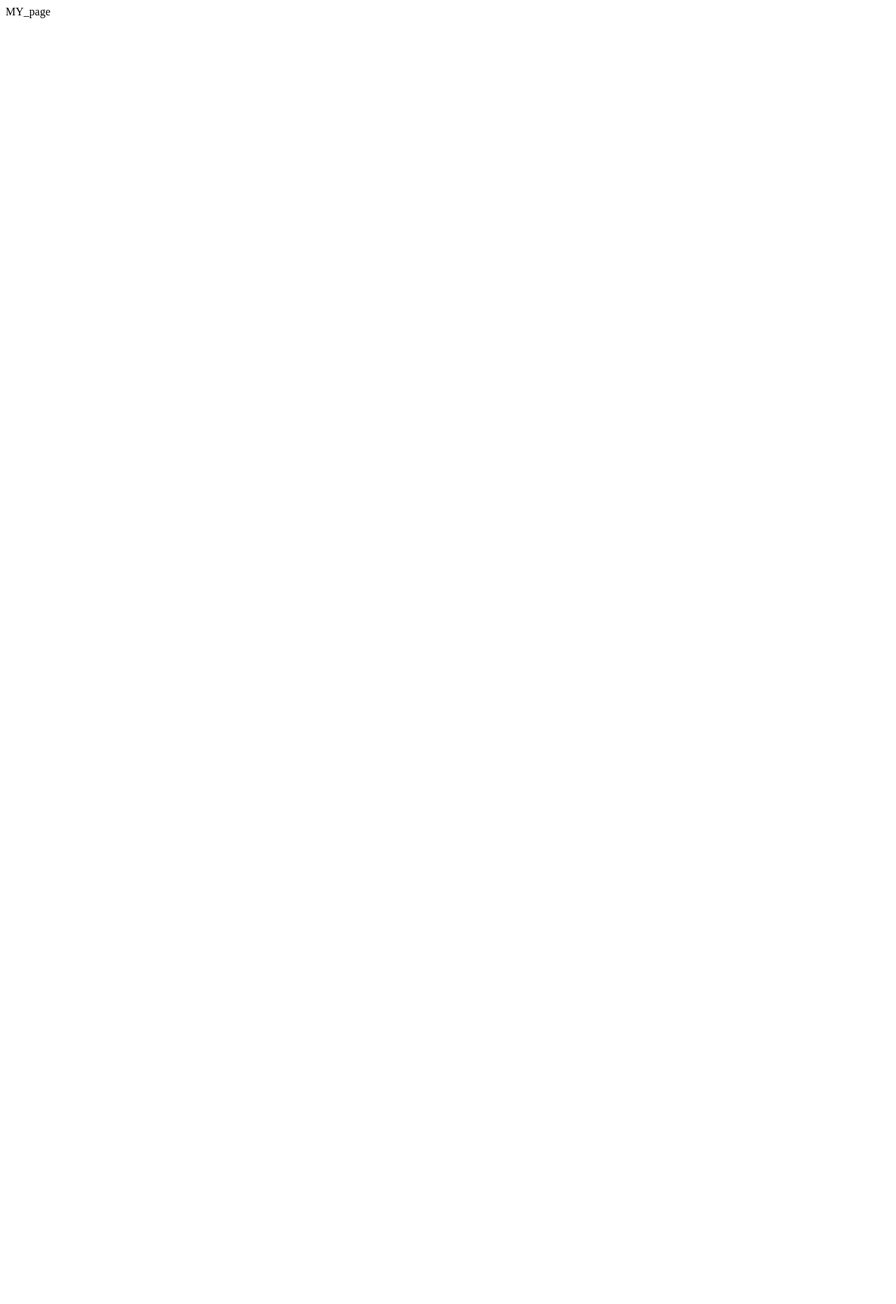
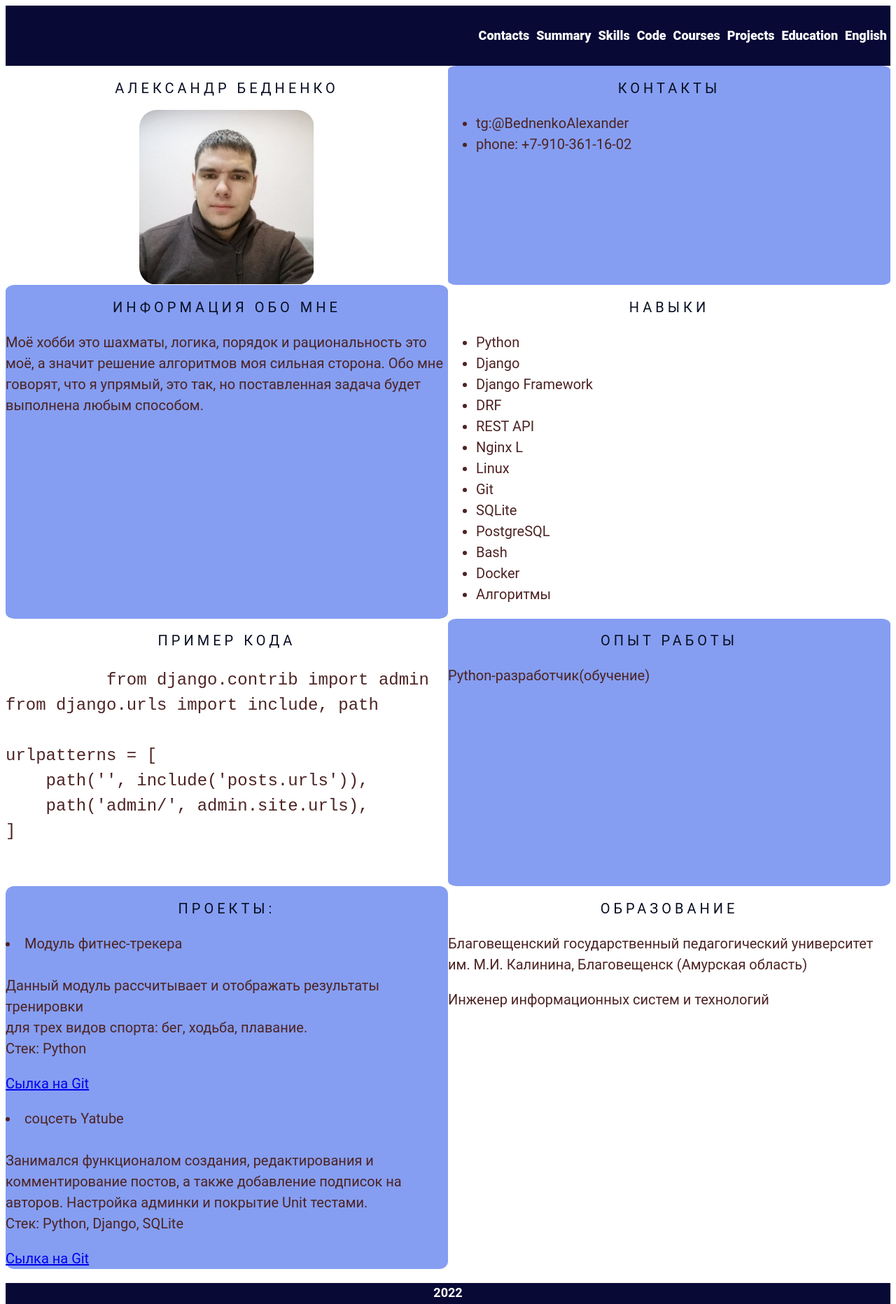
Before and after one commit to Alexander28-31/rsschool-cv, a plain HTML site: page index.html in a window 1280 px wide. Shown: the top 1863 px of the page at 70% size. Before the commit the page ends 800 px from the top, so only its background shows below. Drawn offline with Linux system fonts and the light colour scheme.

Commit message:
feat: add css and index

```diff
--- a/index.html
+++ b/index.html
@@ -1,12 +1,131 @@
 <!DOCTYPE html>
 <html lang="en">
+
 <head>
-    <meta charset="UTF-8">
-    <meta http-equiv="X-UA-Compatible" content="IE=edge">
-    <meta name="viewport" content="width=device-width, initial-scale=1.0">
-    <title>Document</title>
+  <meta charset="UTF-8">
+  <meta http-equiv="X-UA-Compatible" content="IE=edge">
+  <meta name="viewport" content="width=device-width, initial-scale=1.0">
+  <link rel="stylesheet" href="style.css">
+  <title>My_cv</title>
+  <link rel="icon" href="assets/ico_panda.ico">
 </head>
+
 <body>
-    MY_page
+  <header class="header">
+    <div class="container">
+      <nav class="nav">
+        <ul class="nav-list">
+          <li class="nav-item"><a href="#contacts" class="nav-link ">Contacts</a></li>
+          <li class="nav-item"><a href="#summary" class="nav-link">Summary</a></li>
+          <li class="nav-item"><a href="#skills" class="nav-link">Skills</a></li>
+          <li class="nav-item"><a href="#code" class="nav-link">Code</a></li>
+          <li class="nav-item"><a href="#courses" class="nav-link">Courses</a></li>
+          <li class="nav-item"><a href="#projects" class="nav-link">Projects</a></li>
+          <li class="nav-item"><a href="#education" class="nav-link">Education</a></li>
+          <li class="nav-item"><a href="#english" class="nav-link">English</a></li>
+        </ul>
+      </nav>
+    </div>
+
+  </header>
+  <main class="main">
+    <div class="container main-container ">
+      <section class="section" id="profile">
+        <h1 class="section-title">Александр Бедненко</h1>
+        <div class="photo"></div>
+      </section>
+
+      <section class="section" id="contacts">
+        <h2 class="section-title">Контакты</h2>
+        <ul>
+          <li>tg:@BednenkoAlexander</li>
+          <li>phone: +7-910-361-16-02</li>
+        </ul>
+      </section>
+      <section class="section" id="summary">
+        <h2 class="section-title">Информация обо мне</h2>
+        <p>Моё хобби это шахматы, логика, порядок и рациональность это моё, а значит решение алгоритмов моя сильная
+          сторона.
+          Обо мне говорят, что я упрямый, это так, но поставленная задача будет выполнена любым способом. </p>
+      </section>
+      <section class="section" id="skills">
+        <h2 class="section-title">Навыки</h2>
+        <ul>
+          <li>Python </li>
+          <li>Django </li>
+          <li>Django Framework </li>
+          <li>DRF </li>
+          <li>REST API </li>
+          <li>Nginx L</li>
+          <li>Linux </li>
+          <li>Git </li>
+          <li>SQLite </li>
+          <li>PostgreSQL </li>
+          <li>Bash </li>
+          <li>Docker </li>
+          <li>Алгоритмы</li>
+        </ul>
+      </section>
+      <section class="section" id="code">
+        <h2 class="section-title">Пример кода</h2>
+        <pre class="code">
+          from django.contrib import admin
+from django.urls import include, path
+
+urlpatterns = [
+    path('', include('posts.urls')),
+    path('admin/', admin.site.urls),
+]
+        </pre>
+      </section>
+      <section class="section" id="courses">
+        <h2 class="section-title">Опыт работы</h2>
+        <p>Python-разработчик(обучение)</p>
+        <div class="photo_cour"></div>
+      </section>
+      <section class="section" id="projects">
+        <h2 class="section-title">Проекты:</h2>
+        <p><span>
+            <li>Модуль фитнес-трекера</li>
+          </span><br>
+          Данный модуль рассчитывает и отображать результаты тренировки<br>
+          для трех видов спорта: бег,
+          ходьба, плавание.<br>
+          Стек: Python</p>
+        <a href="https://github.com/Alexander28-31/hw_python_oop.git">Сылка на Git</a>
+        <p><span>
+            <li>соцсеть Yatube</li>
+          </span><br>
+          Занимался функционалом создания, редактирования и комментирование постов, а также
+          добавление подписок на авторов. Настройка админки и покрытие Unit тестами.
+          <br>
+          Стек: Python, Django, SQLite
+        </p>
+        <a href="https://github.com/Alexander28-31/hw05_final.git">Сылка на Git</a>
+      </section>
+      <section class="section" id="education">
+        <h2 class="section-title">Образование</h2>
+        <p>
+          Благовещенский государственный педагогический университет
+          им. М.И. Калинина, Благовещенск (Амурская область)
+        </p>
+        <p>Инженер информационных систем и технологий</p>
+      </section>
+      <section class="section" id="languages">
+        <h2 class="section-title"></h2>
+        <p></p>
+      </section>
+    </div>
+
+  </main>
+  <footer class="footer">
+    <div class="container"><span class="span_footer">2022</span>
+
+    </div>
+
+  </footer>
+
+
 </body>
+
 </html>
--- a/style.css
+++ b/style.css
@@ -0,0 +1,190 @@
+a:hover {
+    font-weight: bold;
+    text-decoration: underline;
+}
+
+html {
+    scroll-behavior: smooth;
+}
+
+body {
+    display: flex;
+    flex-direction: column;
+    justify-content: space-between;
+}
+
+.header {
+    background-color: rgb(9, 9, 54);
+}
+
+.main {}
+
+.footer {
+    background-color: rgb(9, 9, 54);
+    position: relative;
+    bottom: 0;
+    left: 0;
+    width: 100%;
+    height: 90px;
+    text-align: center;
+
+
+}
+
+.container {
+    max-width: 1440px;
+    margin: 0 auto;
+}
+
+.nav-list {
+    display: flex;
+    justify-content: flex-end;
+    align-items: center;
+    list-style: none;
+
+}
+
+
+.nav-link {
+    padding: 0 5px;
+    line-height: 50px;
+    text-decoration: none;
+    font-size: 1em;
+    transition: .3s;
+    color: white;
+    font-weight: 900;
+
+
+}
+
+.section-item a {
+    color: #829985;
+    text-decoration: none;
+    transition: color 0.5s;
+}
+
+.section-item a:hover {
+    color: #4d2323;
+
+}
+
+.main-container {
+    display: flex;
+    flex-wrap: wrap;
+}
+
+.section {
+    width: 50%;
+    font-size: 20px;
+}
+
+@media (max-width: 768px) {
+    .section {
+        width: 100%;
+    }
+}
+
+body {
+    font-family: 'Roboto', sans-serif;
+    font-size: 18px;
+    font-weight: 400;
+    line-height: 1.5;
+    color: #4d2323;
+}
+
+.section-title {
+    font-size: 20px;
+    font-weight: 400;
+    text-transform: uppercase;
+    letter-spacing: 5px;
+    color: #080e22;
+    text-align: center;
+}
+
+.link {
+    text-decoration: none;
+    color: #080e22;
+    transition: color 0.5s;
+}
+
+.link:hover {
+    color: #000000;
+}
+
+.section-item {
+    position: relative;
+    padding-left: 30px;
+}
+
+.section-item::before {
+    content: "";
+    position: absolute;
+    top: 8px;
+    left: 0px;
+    width: 10px;
+    height: 10px;
+    border: 1px solid #829985;
+    border-radius: 50%;
+}
+
+.photo {
+    width: 250px;
+    height: 250px;
+    background-image: url("assets/photo.jpg");
+    background-size: contain;
+    background-repeat: no-repeat;
+    border-radius: 10%;
+    display: block;
+    margin: 0 auto;
+    padding: 0 auto;
+}
+
+.photo_courses {
+    width: 250px;
+    height: 250px;
+    background-image: url("assets/python.png");
+    background-size: contain;
+    background-repeat: no-repeat;
+    border-radius: 10%;
+    display: block;
+    margin: 0 auto;
+    padding: 0 auto;
+}
+
+.code {
+    font-size: 24px;
+}
+
+
+.footer_image {
+    background-image: url("assets/ico_panda.ico");
+    background-repeat: no-repeat;
+    height: 100px;
+    background-position: 100% 0;
+}
+.span_footer{
+    color: white;
+    font-weight: bold;
+}
+#courses{
+    background: #859ef2;
+    border-radius: 2%;
+}
+#summary{
+    background: #859ef2;
+    border-radius: 2%;
+
+}
+#profile{
+    text-align: center;
+}
+#contacts{
+    background: #859ef2;
+    border-radius: 2%;
+
+}
+#projects{
+    background: #859ef2;
+    border-radius: 2%;
+
+}
```
Also changed, not shown: assets/ico_panda.ico (added), assets/photo.jpg (added), assets/python.png (added), 1 other file.
